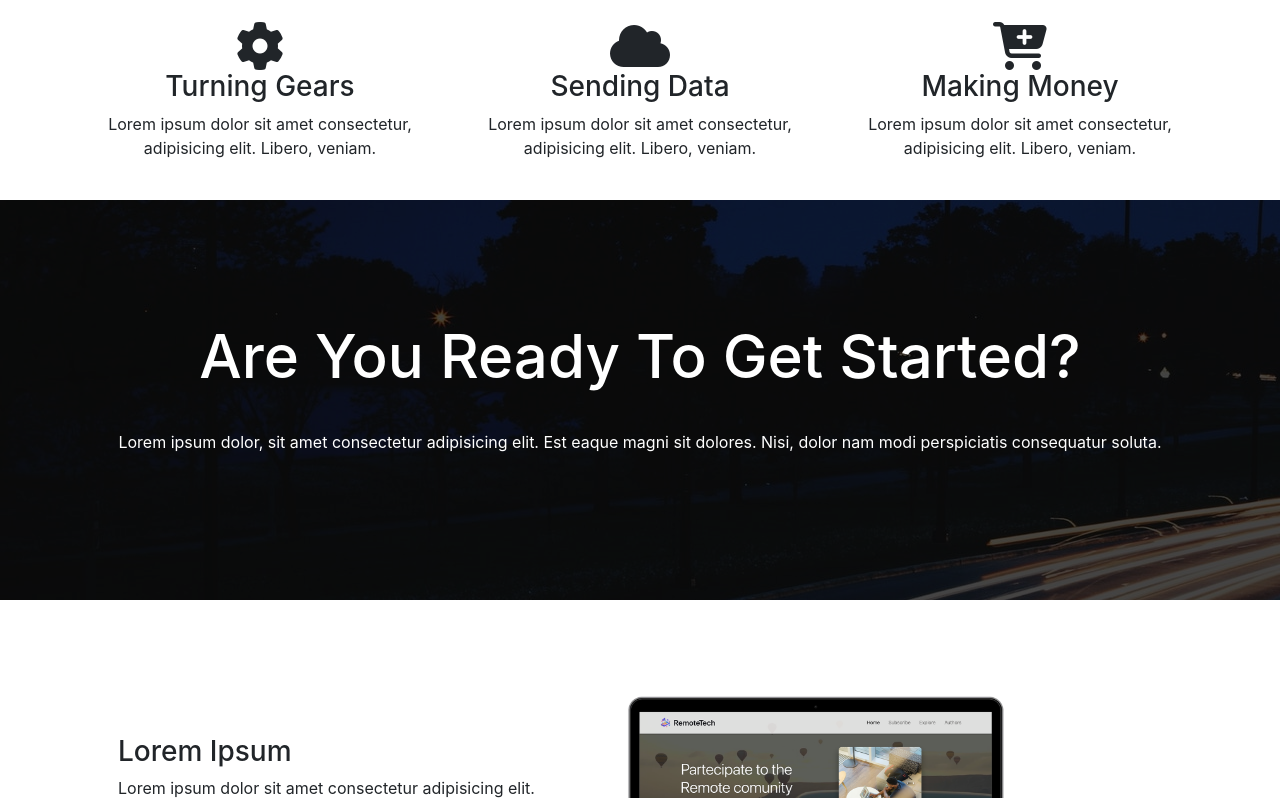
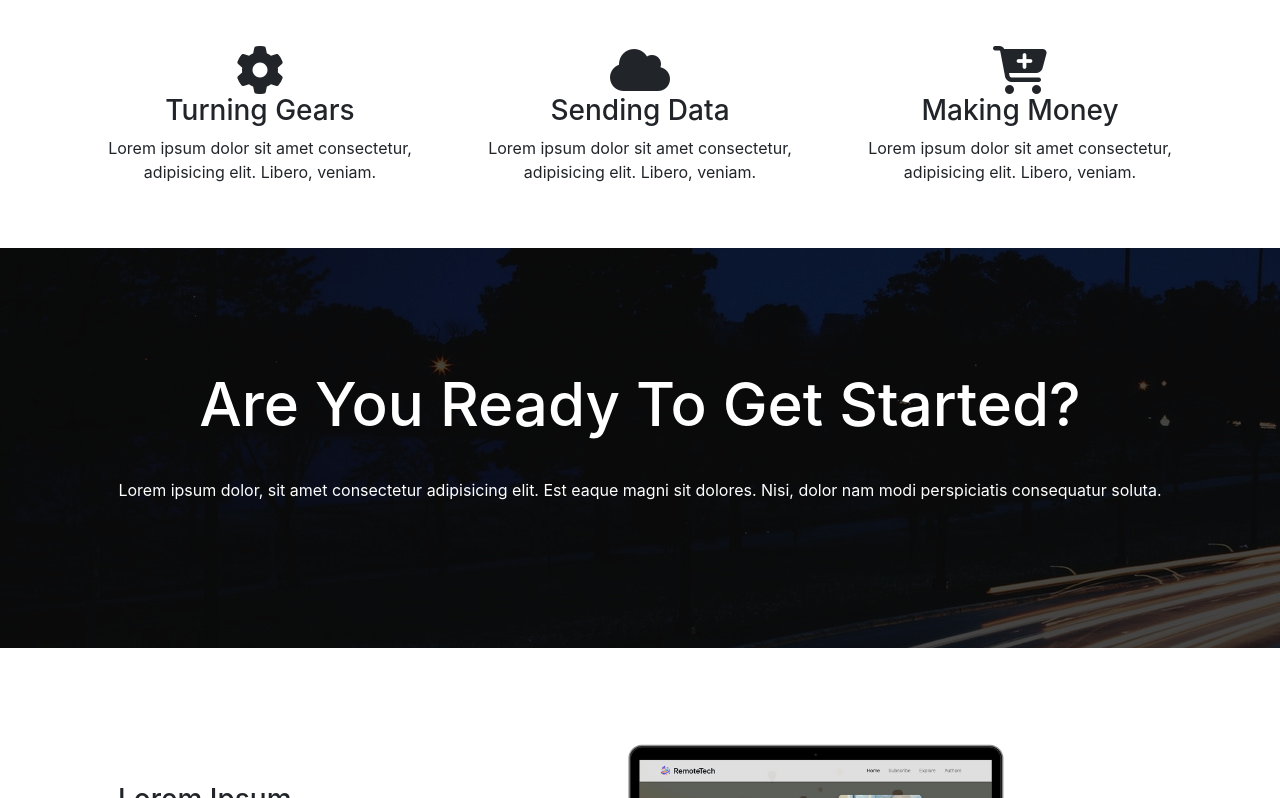
Before and after one commit to TommyM0ntana/Bootstrapize-1, a plain HTML site: page index.html in a window 1280 px wide. Shown: the part 1082-1880 px from the top of the page. Drawn offline with nearby package versions, Linux system fonts and the light colour scheme.

Commit message:
add pading on explore section

```diff
--- a/index.html
+++ b/index.html
@@ -115,7 +115,7 @@
 
 
   <!--HOME ICON SECTION  -->
-  <section id="home-icons" class="py-4">
+  <section id="home-icons" class="py-5">
     <div class="container">
       <div class="row">
         <div class="col-md-4  text-center">
```
